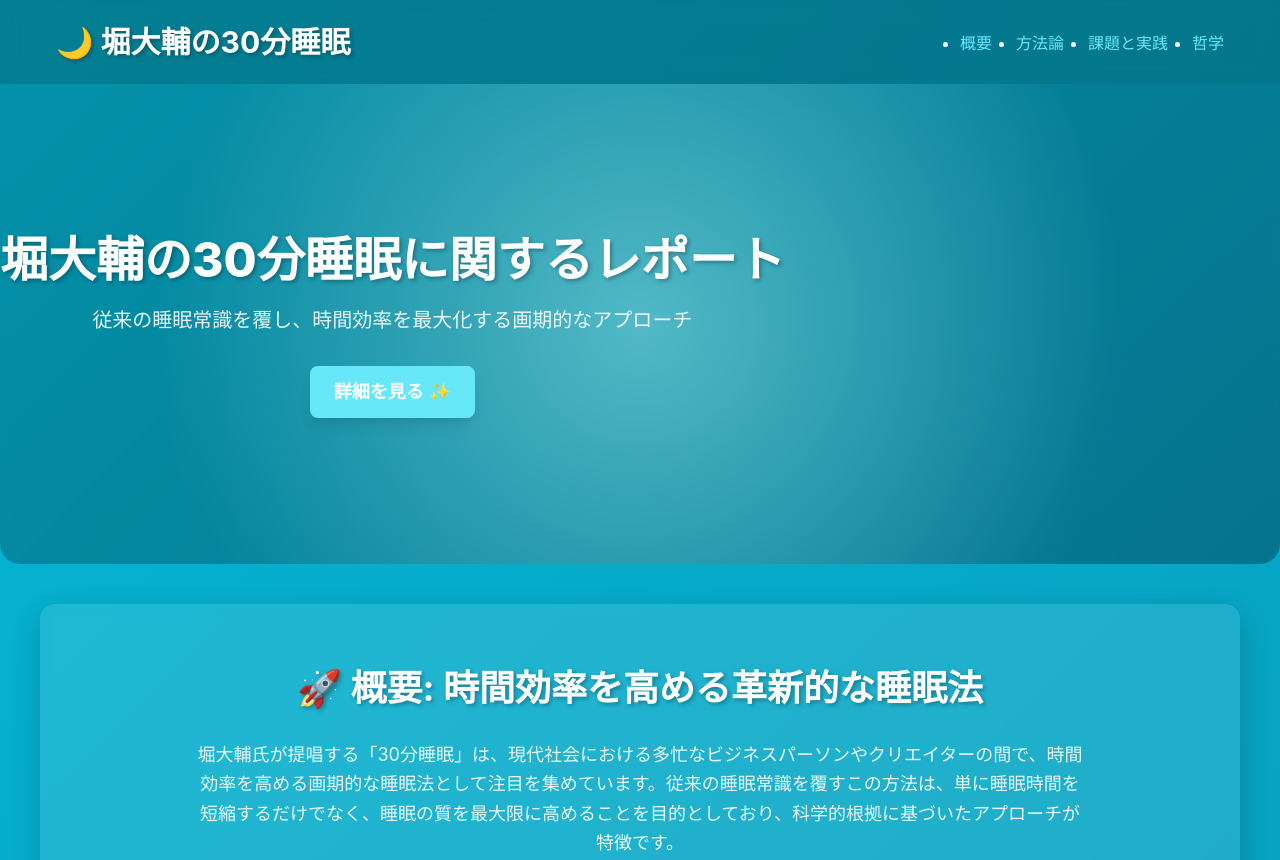
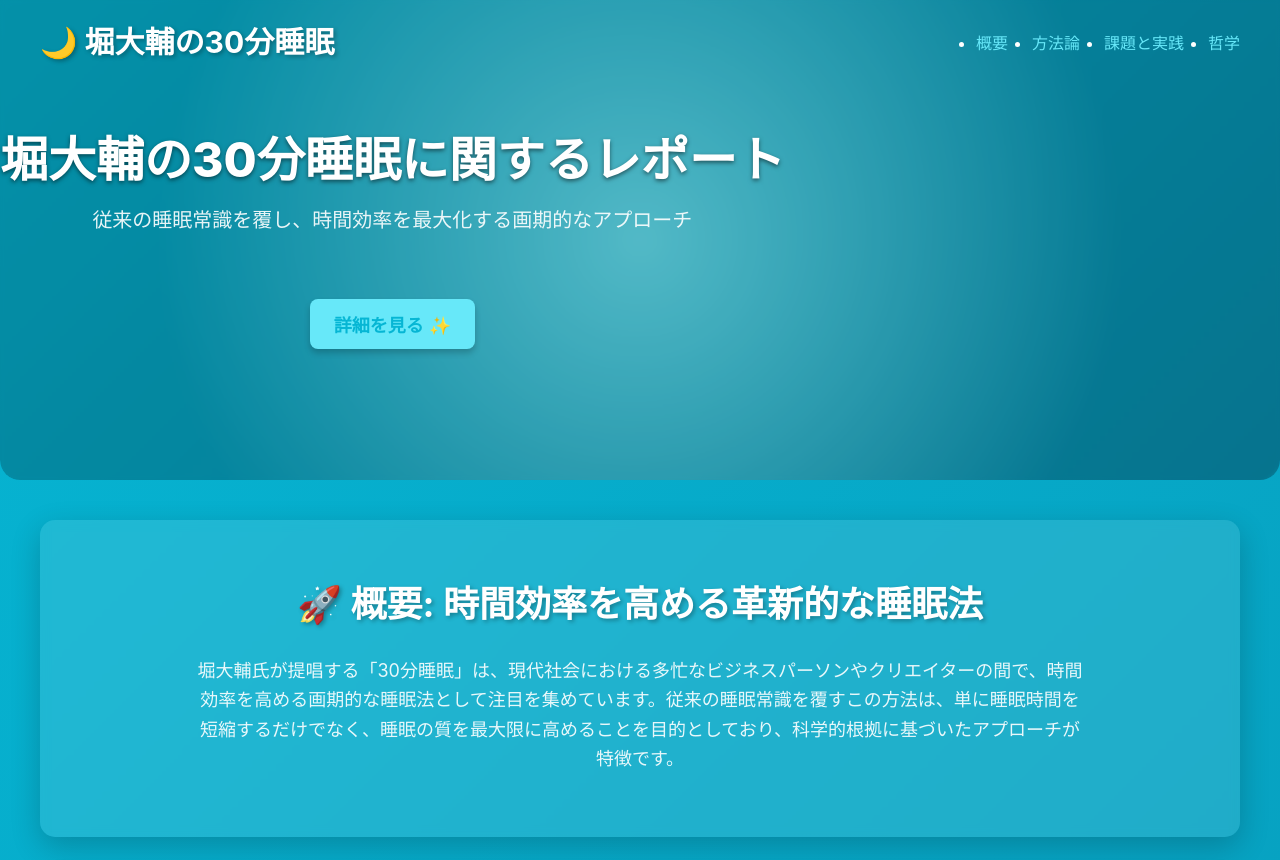
Before and after one commit to 41100/kadaikaiketu, a plain HTML site: page index.htm in a window 1280 px wide. Shown: the top 860 px of the page. Drawn offline with Linux system fonts and the light colour scheme.

Commit message:
Update index.htm

```diff
--- a/index.htm
+++ b/index.htm
@@ -50,6 +50,10 @@ button, .btn {
   border-radius: 8px;
   cursor: pointer;
   transition: all 0.3s ease;
+  /* ボタンの中央揃えのための追加スタイル */
+  display: inline-flex;
+  align-items: center;
+  justify-content: center;
 }
 
 button:hover, .btn:hover {
@@ -338,10 +342,73 @@ footer {
     flex-direction: column;
   }
 }
+
+/* ヘッダーセクションの上部のナビゲーションを画像に合わせるための調整 */
+.header-nav {
+    position: absolute;
+    top: 0;
+    left: 0;
+    right: 0;
+    z-index: 20; /* ヒーローセクションのコンテンツより上 */
+    background: none; /* 背景を透明に */
+    backdrop-filter: none; /* ぼかしを解除 */
+    padding: 1.5rem 1rem;
+}
+.header-nav .container {
+    padding: 0; /* 内側のパディングも調整 */
+}
+
+/* ヒーローセクションのコンテンツを画像と完全に一致させるための調整 */
+.hero-content {
+    display: flex;
+    flex-direction: column;
+    justify-content: center;
+    align-items: center;
+    text-align: center;
+    /* ヒーローセクション内のコンテンツを中央に保つ */
+}
+.hero-title {
+    font-size: 3rem; /* 48px */
+    line-height: 1.2;
+    margin-bottom: 1rem;
+    font-weight: 800; /* extabold */
+    text-shadow: 0 2px 4px rgba(0, 0, 0, 0.5); /* 視認性を高める */
+}
+.hero-subtitle {
+    font-size: 1.25rem; /* 20px */
+    line-height: 1.5;
+    font-weight: 300; /* light */
+    max-width: 768px; /* max-w-3xl */
+    margin-left: auto;
+    margin-right: auto;
+    opacity: 0.9;
+    margin-bottom: 2rem;
+}
+.hero-button {
+    background: #67e8f9; /* var(--accent) */
+    color: #06b6d4; /* 濃いめの色に変更して視認性を高める */
+    border: none;
+    padding: 12px 24px;
+    border-radius: 8px;
+    cursor: pointer;
+    transition: all 0.3s ease;
+    font-size: 1.125rem; /* text-lg */
+    font-weight: 600; /* semibold */
+    box-shadow: 0 4px 6px rgba(0, 0, 0, 0.2);
+    display: inline-flex;
+    align-items: center;
+    justify-content: center;
+    margin-top: 2rem;
+}
+
+.hero-button:hover {
+    background: #0891b2; /* var(--secondary) */
+    color: white;
+}
   </style>
  </head>
  <body>
-<header class="py-6 px-4">
+ <header class="py-6 px-4 header-nav">
   <div class="container mx-auto flex justify-between items-center">
     <h1 class="text-3xl font-bold">🌙 堀大輔の30分睡眠</h1>
     <nav>
@@ -357,10 +424,10 @@ footer {
 
  <main>
   <section id="hero" class="relative flex items-center justify-center min-h-[60vh] text-center p-8 hero-section">
-        <div class="z-10">
-            <h2 class="text-5xl font-extrabold mb-4 leading-tight">堀大輔の30分睡眠に関するレポート</h2>
-            <p class="text-xl font-light max-w-3xl mx-auto opacity-90">従来の睡眠常識を覆し、時間効率を最大化する画期的なアプローチ</p>
-            <button class="mt-8 text-lg font-semibold shadow-lg hover:shadow-xl">詳細を見る ✨</button>
+    <div class="z-10 hero-content">
+      <h2 class="hero-title">堀大輔の30分睡眠に関するレポート</h2>
+      <p class="hero-subtitle">従来の睡眠常識を覆し、時間効率を最大化する画期的なアプローチ</p>
+      <button class="hero-button">詳細を見る ✨</button>
     </div>
   </section>
 
```
Lines whose indentation alone changed are shown as unchanged.
